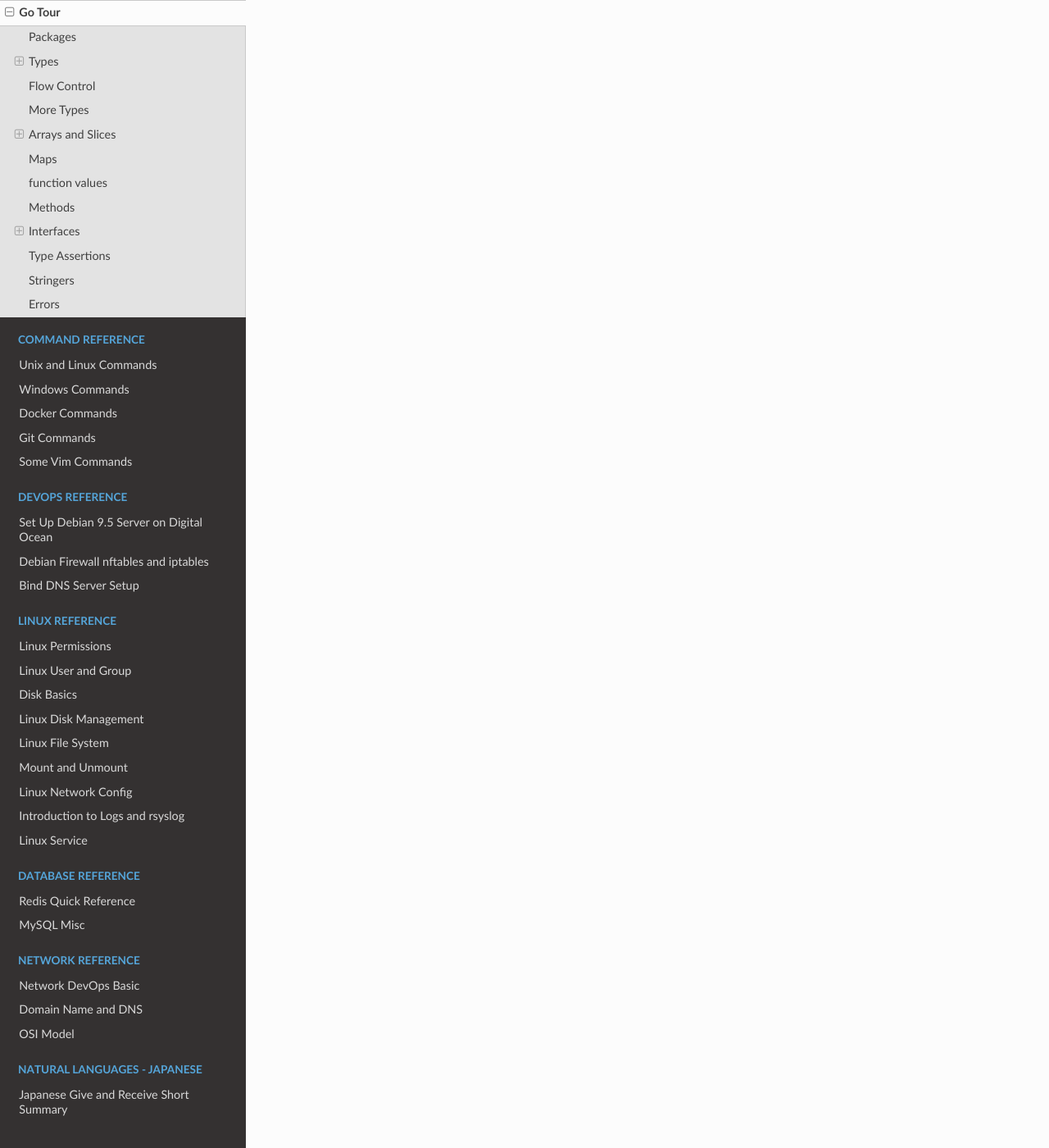
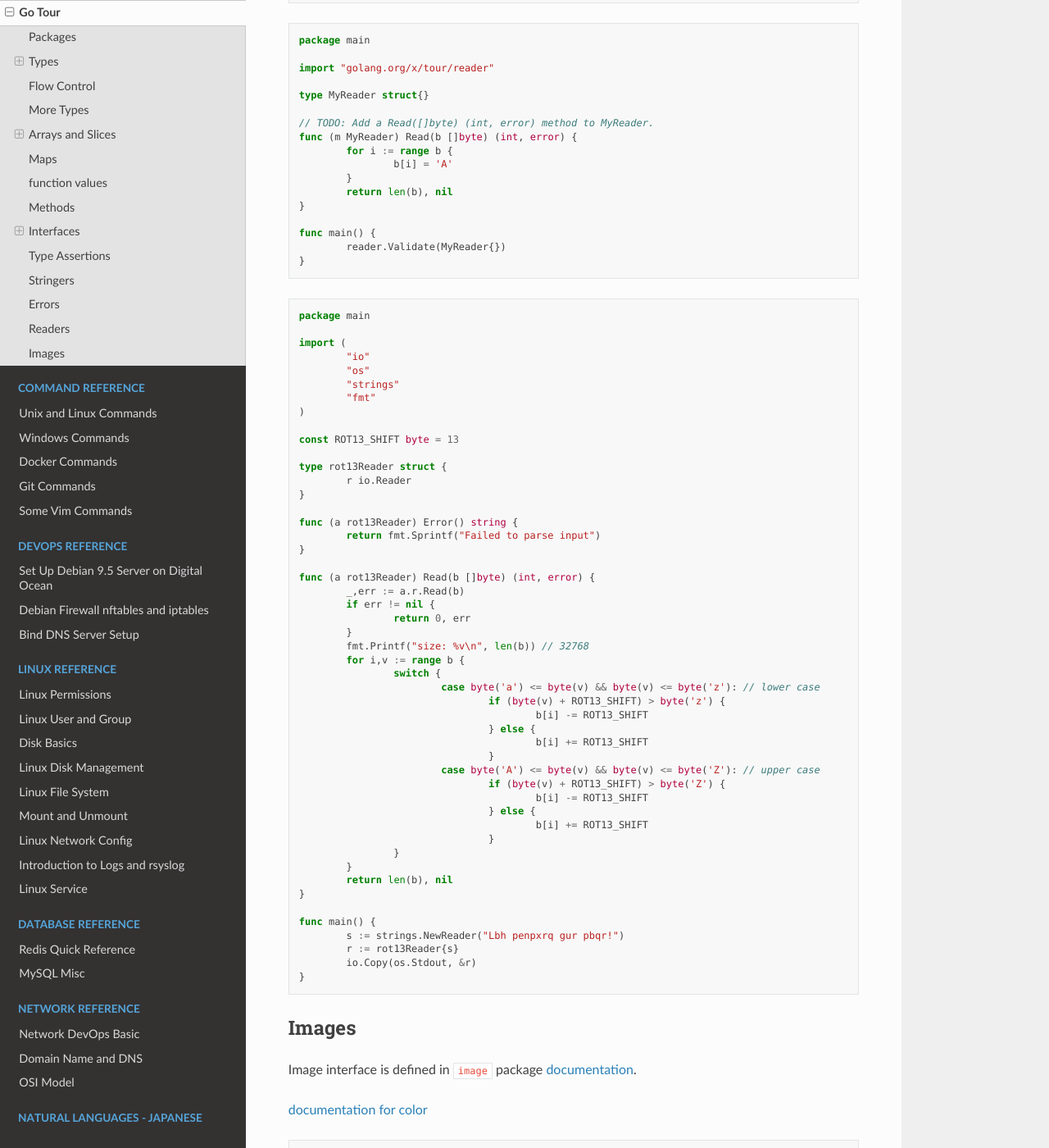
Before and after one commit to snowme34/snowme34.com, a Sphinx documentation site: the page built from docs/source/reference/programming-language/golang/go-tour.md, in a window 1280 px wide and 1400 px high, scrolled down 13342 px. Shown: the whole window at 82% size. Built offline with Sphinx 7.4.7 and the Read the Docs theme 2.0.0, drawn with Linux system fonts in a browser that asks for light colours; some of the changed text lies outside the part shown.

Commit message:
update go tour

````diff
--- a/cspell_dict_bash.txt
+++ b/cspell_dict_bash.txt
@@ -492,3 +492,6 @@ println
 printf
 itf
 sprintf
+strconv
+RGBA
+rect
--- a/docs/source/reference/programming-language/golang/go-tour.md
+++ b/docs/source/reference/programming-language/golang/go-tour.md
@@ -64,6 +64,9 @@ Quoted from "A Tour of Go"
 
 > The example shows variables of several types, and also that variable declarations may be "factored" into blocks, as with import statements.
 > The int, uint, and uintptr types are usually 32 bits wide on 32-bit systems and 64 bits wide on 64-bit systems. When you need an integer value you should use int unless you have a specific reason to use a sized or unsigned integer type.
+
+Note that in Go it is safe to return a pointer to local variable.
+See [Effective Go Composite Literals](https://golang.org/doc/effective_go.html#composite_literals).
 
 ## Flow Control
 
@@ -208,11 +211,11 @@ slices of slices
 
 ```go
 // Create a tic-tac-toe board.
-   board := [][]string{
-       []string{"_", "_", "_"},
-       []string{"_", "_", "_"},
-       []string{"_", "_", "_"},
-   }
+board := [][]string{
+    []string{"_", "_", "_"},
+    []string{"_", "_", "_"},
+    []string{"_", "_", "_"},
+}
 ```
 
 join strings
@@ -649,8 +652,167 @@ func (e ErrNegativeSqrt) Error() string {
 }
 
 func main() {
-    fmt.Println(ErrNegativeSqrt(-2).Error())
+  fmt.Println(ErrNegativeSqrt(-2).Error())
 	fmt.Println(Sqrt(2))
 	fmt.Println(Sqrt(-2))
 }
 ```
+
+## Readers
+
+An interface `io.Reader`.
+
+[Implementations of Reader Interface - Go](https://golang.org/search?q=Read#Global)
+
+```go
+func (T) Read(b []byte) (n int, err error)
+```
+
+> Read populates the given byte slice with data and returns the number of bytes populated and an error value.
+> It returns an io.EOF error when the stream ends.
+
+```go
+r := strings.NewReader("Hello, Reader!")
+b := make([]byte, 8)
+for {
+	n, err := r.Read(b)
+	fmt.Printf("n = %v err = %v b = %v\n", n, err, b)
+	fmt.Printf("b[:n] = %q\n", b[:n])
+	if err == io.EOF {
+		break
+	}
+}
+```
+
+```go
+package main
+
+import "golang.org/x/tour/reader"
+
+type MyReader struct{}
+
+// TODO: Add a Read([]byte) (int, error) method to MyReader.
+func (m MyReader) Read(b []byte) (int, error) {
+	for i := range b {
+		b[i] = 'A'
+	}
+ 	return len(b), nil
+}
+
+func main() {
+	reader.Validate(MyReader{})
+}
+```
+
+```go
+package main
+
+import (
+	"io"
+	"os"
+	"strings"
+	"fmt"
+)
+
+const ROT13_SHIFT byte = 13
+
+type rot13Reader struct {
+	r io.Reader
+}
+
+func (a rot13Reader) Error() string {
+	return fmt.Sprintf("Failed to parse input")
+}
+
+func (a rot13Reader) Read(b []byte) (int, error) {
+	_,err := a.r.Read(b)
+	if err != nil {
+		return 0, err
+	}
+	fmt.Printf("size: %v\n", len(b)) // 32768
+	for i,v := range b {
+		switch {
+			case byte('a') <= byte(v) && byte(v) <= byte('z'): // lower case
+				if (byte(v) + ROT13_SHIFT) > byte('z') {
+					b[i] -= ROT13_SHIFT
+				} else {
+					b[i] += ROT13_SHIFT
+				}
+			case byte('A') <= byte(v) && byte(v) <= byte('Z'): // upper case
+				if (byte(v) + ROT13_SHIFT) > byte('Z') {
+					b[i] -= ROT13_SHIFT
+				} else {
+					b[i] += ROT13_SHIFT
+				}
+		}
+	}
+	return len(b), nil
+}
+
+func main() {
+	s := strings.NewReader("Lbh penpxrq gur pbqr!")
+	r := rot13Reader{s}
+	io.Copy(os.Stdout, &r)
+}
+```
+
+## Images
+
+Image interface is defined in `image` package [documentation](https://golang.org/pkg/image/#Image).
+
+[documentation for color](https://golang.org/pkg/image/color/)
+
+```go
+package image
+
+type Image interface {
+    ColorModel() color.Model
+    Bounds() Rectangle
+    At(x, y int) color.Color
+}
+```
+
+```go
+m := image.NewRGBA(image.Rect(0, 0, 100, 100))
+fmt.Println(m.Bounds())
+fmt.Println(m.At(0, 0).RGBA())
+```
+
+```go
+package main
+
+import (
+	"image"
+	"image/color"
+	"golang.org/x/tour/pic"
+)
+
+type Image struct{
+	Width int
+	Height int
+	Color int
+}
+
+const WIDTH int = 256
+const HEIGHT int = 256
+const COLOR int = 128
+
+func (img Image) Bounds() image.Rectangle {
+	return image.Rect(0,0,img.Width,img.Height)
+}
+
+func (img Image) ColorModel() color.Model {
+	return color.RGBAModel
+}
+
+func (img Image) At(x,y int) color.Color {
+	//v := uint8(x^y)
+	//return color.RGBA{v,v,255,255}
+	return color.RGBA{uint8(x+img.Color),uint8(y+img.Color),255,255}
+}
+
+func main() {
+	m := Image{WIDTH, HEIGHT, COLOR}
+	pic.ShowImage(m)
+}
+```
````
